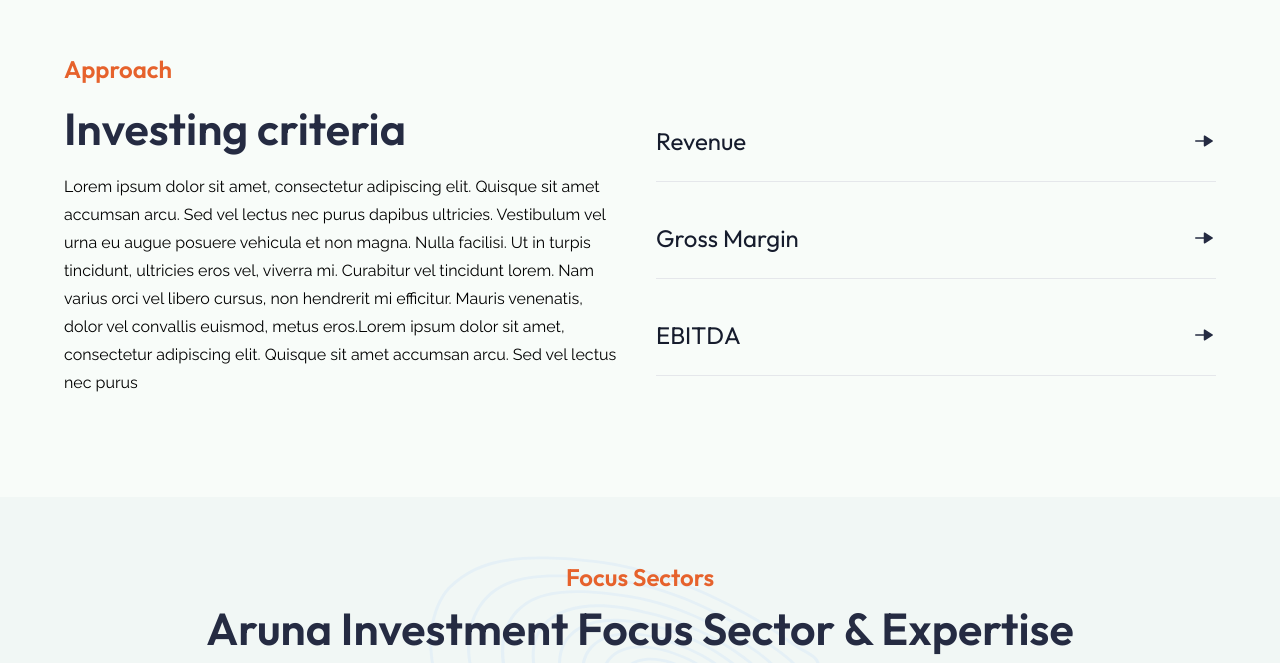
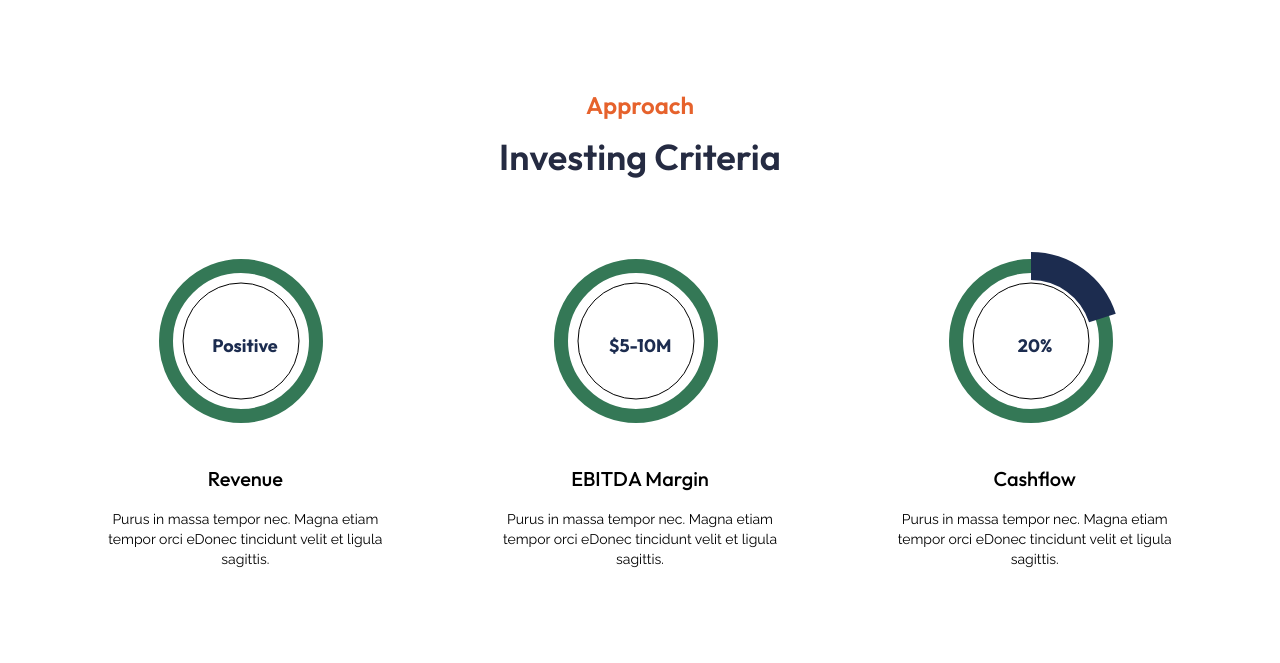
Before and after one commit to Benayo/aruna, a React (Create React App) app: page / in a window 1280 px wide. Shown: the part 1937-2600 px from the top of the page. Built offline with nearby package versions, Linux system fonts and the light colour scheme; a web font is replaced by a local one.

Commit message:
Latest changes

```diff
--- a/src/component/Cards/InvestCriteriaCard.js
+++ b/src/component/Cards/InvestCriteriaCard.js
@@ -80,9 +80,7 @@
         <h4 className="py-2 md:py-4 font-main text-lg md:text-xl font-medium">
           {title}
         </h4>
-        <p className="px-4 xl:px-16 text-sm xl:text-base leading-6 xl:leading-8  font-body">
-          {description}
-        </p>
+        <p className="px-4 xl:px-8 text-sm  font-body">{description}</p>
       </div>
     </div>
   );
--- a/src/pages/home/section/Approach.js
+++ b/src/pages/home/section/Approach.js
@@ -1,59 +1,42 @@
 import React from "react";
-import { Link } from "react-router-dom";
 
-import arrow from "../../../assests/Svg/arrow-right.svg";
+import InvestCriteriaCard from "../../../component/Cards/InvestCriteriaCard";
 
 const Approach = () => {
   return (
-    <div className="py-16 px-4 md:px-16  md:pb-[6.25rem] bg-white-200">
+    <div className="py-16 px-4 md:px-16  md:py-[6.25rem]  bg-white-100">
       {/* Header Section */}
-      <h2 className="text-xl md:text-2xl font-main text-secondary-100 font-semibold mb-4">
-        Approach
-      </h2>
 
-      {/* Main Content Section */}
-      <div className="grid grid-cols-1 xl:grid-cols-2 gap-8">
-        {/* Text Section */}
-        <div className="flex flex-col justify-center items-start">
-          <h1 className="text-2xl md:text-[2.8rem] font-main text-primary-200 font-semibold leading-tight mb-4">
-            Investing criteria
-          </h1>
+      <div className=" flex flex-col justify-center items-center ">
+        <h2 className="text-xl md:text-2xl font-main text-secondary-100 font-semibold mb-4">
+          Approach
+        </h2>
+        <h1 className="text-3xl md:text-4xl font-semibold text-primary-200 font-main">
+          Investing Criteria
+        </h1>
 
-          <p className="font-body font-normal leading-7">
-            Lorem ipsum dolor sit amet, consectetur adipiscing elit. Quisque sit
-            amet accumsan arcu. Sed vel lectus nec purus dapibus ultricies.
-            Vestibulum vel urna eu augue posuere vehicula et non magna. Nulla
-            facilisi. Ut in turpis tincidunt, ultricies eros vel, viverra mi.
-            Curabitur vel tincidunt lorem. Nam varius orci vel libero cursus,
-            non hendrerit mi efficitur. Mauris venenatis, dolor vel convallis
-            euismod, metus eros.Lorem ipsum dolor sit amet, consectetur
-            adipiscing elit. Quisque sit amet accumsan arcu. Sed vel lectus nec
-            purus
-          </p>
-        </div>
-
-        {/* List Section */}
-        <div className="flex flex-col gap-4">
-          <Link className="py-6 border-b flex justify-between items-center">
-            <span className="text-xl md:text-2xl font-main text-primary-300">
-              Revenue
-            </span>
-            <img src={arrow} alt="arrow" className="w-6 h-6" />
-          </Link>
-
-          <Link className="py-6 border-b flex justify-between items-center">
-            <span className="text-xl md:text-2xl font-main text-primary-300">
-              Gross Margin
-            </span>
-            <img src={arrow} alt="arrow" className="w-6 h-6" />
-          </Link>
-
-          <Link className="py-6 border-b flex justify-between items-center">
-            <span className="text-xl md:text-2xl font-main text-primary-300">
-              EBITDA
-            </span>
-            <img src={arrow} alt="arrow" className="w-6 h-6" />
-          </Link>
+        <div className="flex flex-col md:flex-row justify-center items-center py-12 md:py-16 gap-8">
+          <InvestCriteriaCard
+            title="Revenue"
+            value="$5 - $10M+"
+            percentage={75}
+            text="Positive"
+            description="Purus in massa tempor nec. Magna etiam tempor orci eDonec tincidunt velit et ligula sagittis."
+          />
+          <InvestCriteriaCard
+            percentage={20}
+            text="$5-10M"
+            title="EBITDA Margin"
+            value="20%+"
+            description="Purus in massa tempor nec. Magna etiam tempor orci eDonec tincidunt velit et ligula sagittis."
+          />
+          <InvestCriteriaCard
+            percentage={20}
+            text="20%"
+            title="Cashflow"
+            value="Positive"
+            description="Purus in massa tempor nec. Magna etiam tempor orci eDonec tincidunt velit et ligula sagittis."
+          />
         </div>
       </div>
     </div>
```
